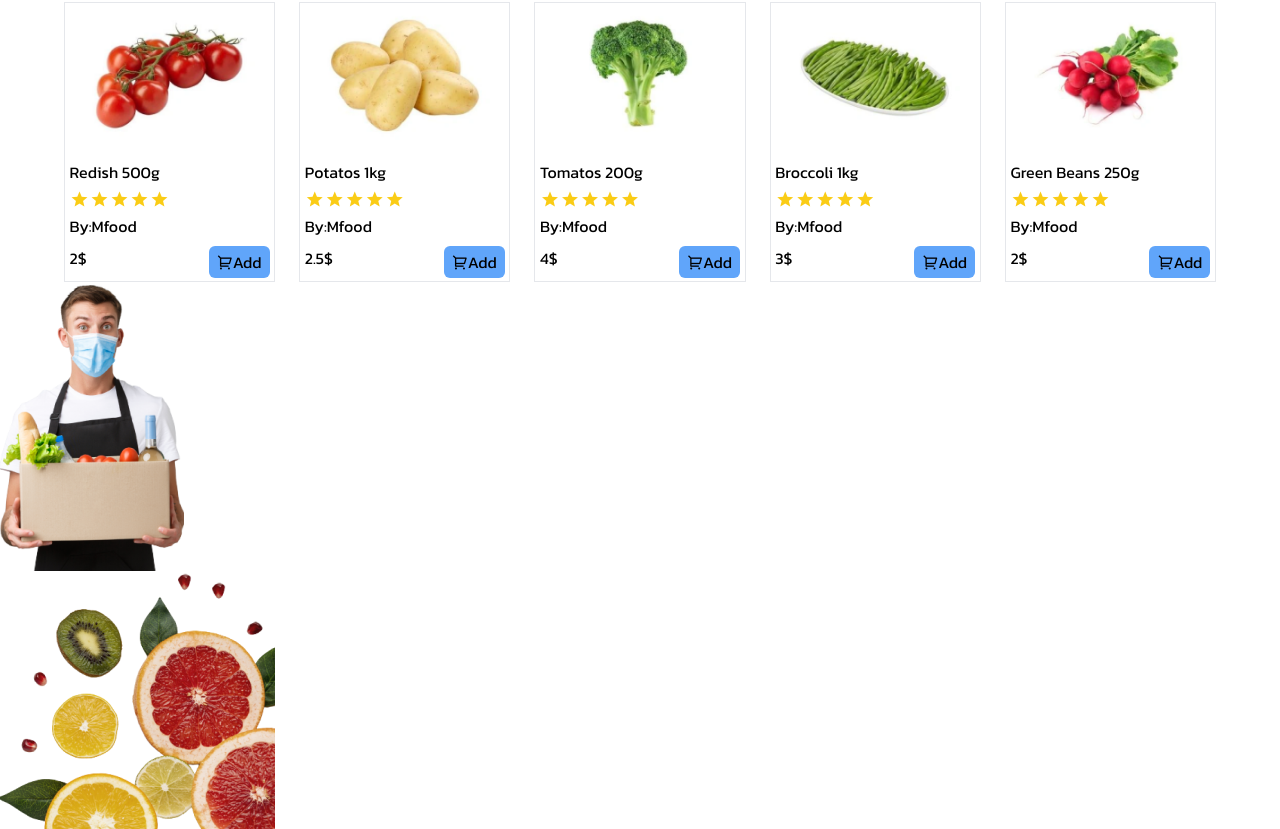
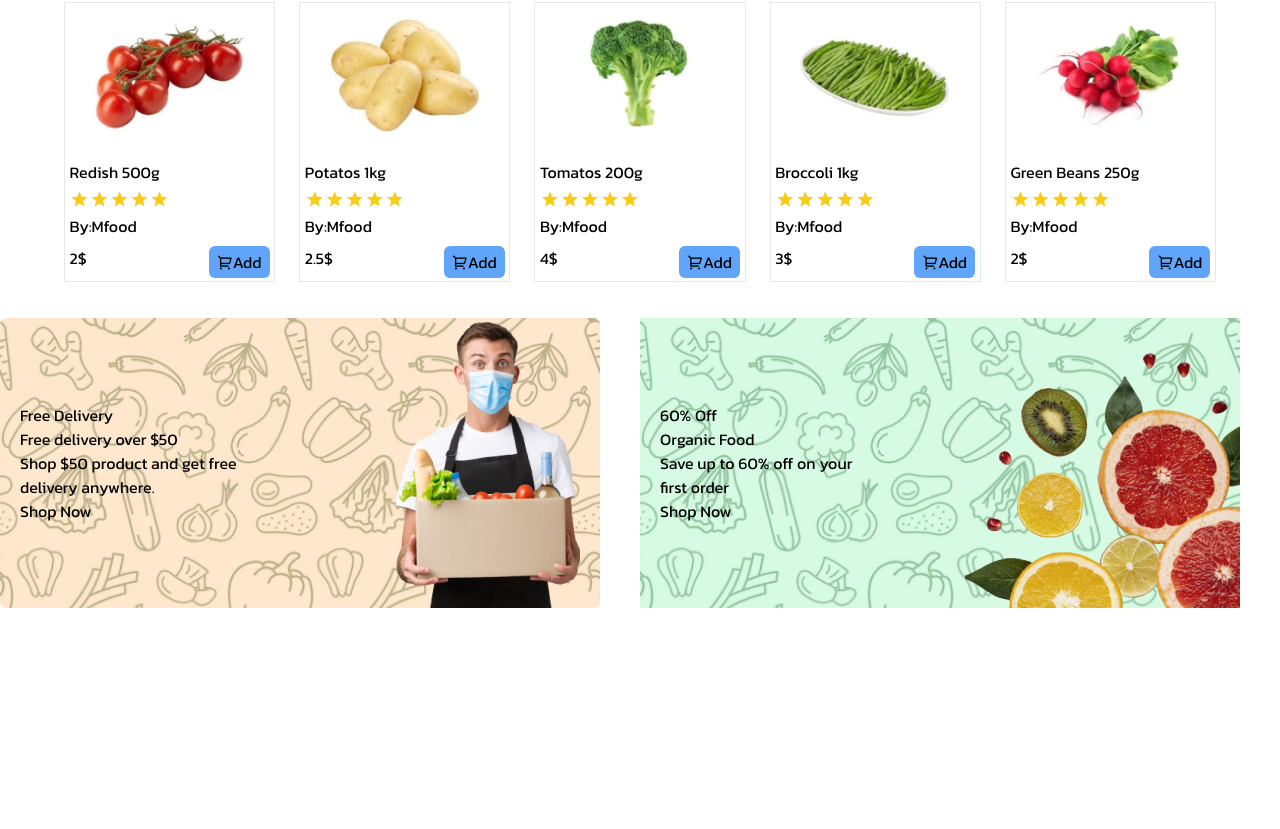
Before and after one commit to javidShabin/Fruit-grocery, a React (Vite) app: page / in a window 1280 px wide. Shown: the part 1037-1866 px from the top of the page. After the commit the page ends 1645 px from the top, so only its background shows below. Built offline with nearby package versions, Linux system fonts and the light colour scheme.

Commit message:
Add contents in the offerCard section

```diff
--- a/src/assets/index.jsx
+++ b/src/assets/index.jsx
@@ -23,5 +23,7 @@ import product5 from "./product5.png";
 // Offer card images
 import offer1 from "./offer1-img.png"
 import offer2 from "./offer2-img.png"
+import offerBg from "./offerBg.png"
 
-export { logo, bg, heroImg, cat1, cat2, cat3, cat4, cat5, cat6, cat7, product1, product2, product3, product4, product5, offer1, offer2 };
+
+export { logo, bg, heroImg, cat1, cat2, cat3, cat4, cat5, cat6, cat7, product1, product2, product3, product4, product5, offer1, offer2, offerBg };
--- a/src/components/OfferCard.jsx
+++ b/src/components/OfferCard.jsx
@@ -1,17 +1,64 @@
 import React from "react";
-import { offer1, offer2 } from "../assets";
+import { offer1, offer2, offerBg } from "../assets";
 
 export default function OfferCard() {
   return (
-    <div>
-      <div className="container">
-        <div>
+    <div className="mt-9">
+      <div className="container grid grid-cols-2">
+        <div
+          className="bg-cover bg-center w-[600px] bg-orange-200 flex justify-between items-center px-5 rounded-md"
+          style={{ backgroundImage: `url(${offerBg})` }}
+        >
+          <div>
+            <label>Free Delivery</label>
+            <h2>Free delivery over $50</h2>
+            <p>
+              Shop $50 product and get free <br />
+              delivery anywhere.
+            </p>
+            <button>Shop Now</button>
+          </div>
+          <div>
             <img src={offer1} alt="" />
+          </div>
         </div>
-        <div>
+
+        <div
+          className="bg-cover bg-center w-[600px] bg-green-200 flex justify-between items-center ounded-md"
+          style={{ backgroundImage: `url(${offerBg})` }}
+        >
+          <div className="ml-5">
+            <label>60% Off</label>
+            <h2>Organic Food</h2>
+            <p>
+              Save up to 60% off on your <br />
+              first order
+            </p>
+            <button>Shop Now</button>
+          </div>
+          <div className="mt-8">
             <img src={offer2} alt="" />
+          </div>
         </div>
       </div>
     </div>
+    // <div className="mx-auto">
+    //   <div className="container grid grid-cols-2">
+    //     <div
+    //       className="hero bg-cover bg-center w-[600px] bg-orange-200"
+    //       style={{  }}
+    //     >
+
+    //       <img src={offer1} alt="" />
+    //     </div>
+
+    //     <div
+    //       className="hero bg-cover bg-center w-[600px] bg-green-200"
+    //       style={{ backgroundImage: `url(${offerBg})` }}
+    //     >
+    //       <img src={offer2} alt="" />
+    //     </div>
+    //   </div>
+    // </div>
   );
 }
```
Also changed, not shown: src/assets/offerBg.png (renamed from src/assets/Rectangle 13.png).
